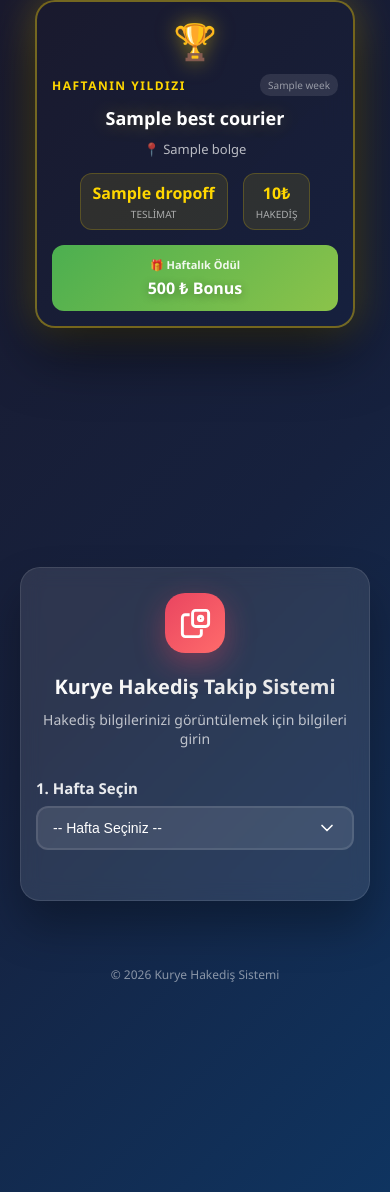
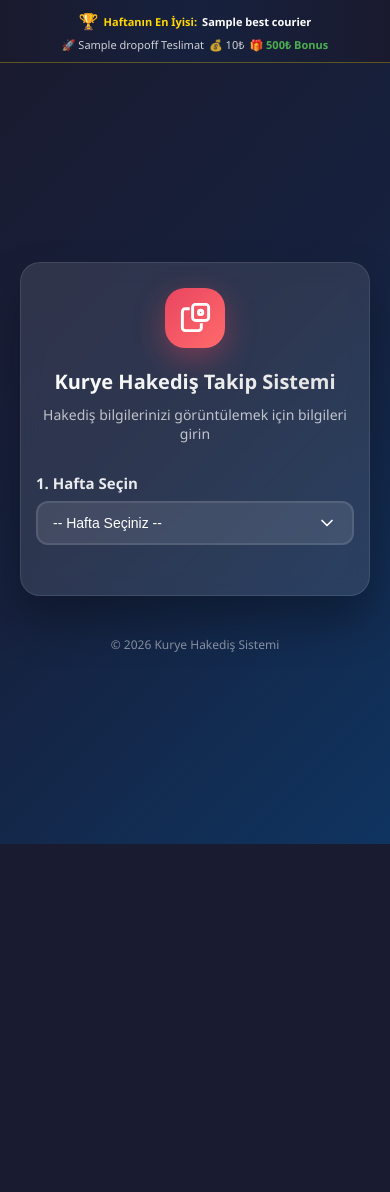
Before and after one commit to frisy148/kurye-hakedis, a Flask app: template templates/login.html in a window 390 px wide. After the commit the page ends 844 px from the top, so only its background shows below. Run offline with Flask 3, Linux system fonts and the light colour scheme; the template is opened without the code that fills it: most values are stand-ins (such as "Sample title", 1, 10 or a date in 2020).

Commit message:
güncelleme

```diff
--- a/static/style.css
+++ b/static/style.css
@@ -20,187 +20,104 @@ body {
     align-items: center;
     justify-content: center;
     padding: 20px;
-    gap: 25px;
+    padding-top: 70px;
 }
 
-/* Haftanın En İyi Kuryesi - Floating Card */
-.best-courier-floating {
+/* Haftanın En İyi Kuryesi - Yatay Bar */
+.best-courier-bar {
     position: fixed;
-    top: 20px;
-    right: 20px;
+    top: 0;
+    left: 0;
+    right: 0;
+    background: linear-gradient(90deg, #1a1a2e 0%, #16213e 50%, #1a1a2e 100%);
+    border-bottom: 1px solid rgba(255, 215, 0, 0.3);
+    padding: 12px 20px;
     z-index: 1000;
-    animation: slideIn 0.5s ease-out;
 }
 
-@keyframes slideIn {
-    from {
-        opacity: 0;
-        transform: translateX(100px);
-    }
-    to {
-        opacity: 1;
-        transform: translateX(0);
-    }
+.best-courier-inner {
+    display: flex;
+    align-items: center;
+    justify-content: center;
+    gap: 15px;
+    flex-wrap: wrap;
 }
 
-.best-courier-card {
-    background: linear-gradient(135deg, rgba(26, 26, 46, 0.95) 0%, rgba(22, 33, 62, 0.95) 100%);
-    backdrop-filter: blur(15px);
-    border-radius: 20px;
-    padding: 20px;
-    width: 280px;
-    border: 2px solid rgba(255, 215, 0, 0.4);
-    box-shadow: 0 20px 50px rgba(0, 0, 0, 0.5), 0 0 30px rgba(255, 215, 0, 0.2);
-    animation: glow 2s ease-in-out infinite alternate;
+.best-courier-bar .trophy {
+    font-size: 20px;
 }
 
-@keyframes glow {
-    from {
-        box-shadow: 0 20px 50px rgba(0, 0, 0, 0.5), 0 0 30px rgba(255, 215, 0, 0.2);
-    }
-    to {
-        box-shadow: 0 25px 60px rgba(0, 0, 0, 0.6), 0 0 40px rgba(255, 215, 0, 0.35);
-    }
-}
-
-.trophy-badge {
-    font-size: 40px;
-    text-align: center;
-    margin-bottom: 10px;
-    filter: drop-shadow(0 0 10px rgba(255, 215, 0, 0.5));
-}
-
-.best-courier-header {
-    display: flex;
-    justify-content: space-between;
-    align-items: center;
-    margin-bottom: 10px;
-}
-
-.best-courier-title {
-    font-size: 12px;
+.best-courier-bar .label {
     color: #FFD700;
-    font-weight: 700;
-    text-transform: uppercase;
-    letter-spacing: 1.5px;
-}
-
-.best-courier-week {
-    font-size: 10px;
-    color: rgba(255, 255, 255, 0.5);
-    background: rgba(255, 255, 255, 0.1);
-    padding: 4px 8px;
-    border-radius: 10px;
-}
-
-.best-courier-name {
-    font-size: 20px;
-    font-weight: 700;
-    color: #ffffff;
-    text-align: center;
-    margin: 10px 0;
-    text-shadow: 0 0 20px rgba(255, 215, 0, 0.3);
-}
-
-.best-courier-region {
-    text-align: center;
     font-size: 13px;
-    color: rgba(255, 255, 255, 0.7);
-    margin-bottom: 15px;
-}
-
-.best-courier-stats {
-    display: flex;
-    justify-content: center;
-    gap: 15px;
-    margin-bottom: 15px;
-}
-
-.best-courier-stats .stat {
-    display: flex;
-    flex-direction: column;
-    align-items: center;
-    background: rgba(255, 215, 0, 0.1);
-    padding: 10px 18px;
-    border-radius: 12px;
-    border: 1px solid rgba(255, 215, 0, 0.2);
-}
-
-.best-courier-stats .stat-value {
-    font-size: 18px;
-    font-weight: 700;
-    color: #FFD700;
-}
-
-.best-courier-stats .stat-label {
-    font-size: 10px;
-    color: rgba(255, 255, 255, 0.6);
-    text-transform: uppercase;
-    margin-top: 3px;
-}
-
-.reward-section {
-    background: linear-gradient(135deg, #4caf50 0%, #8bc34a 100%);
-    border-radius: 12px;
-    padding: 12px;
-    text-align: center;
-    display: flex;
-    flex-direction: column;
-    gap: 5px;
-}
-
-.reward-label {
-    font-size: 11px;
-    color: rgba(255, 255, 255, 0.9);
     font-weight: 600;
 }
 
-.reward-value {
-    font-size: 18px;
+.best-courier-bar .name {
+    color: #ffffff;
+    font-size: 14px;
     font-weight: 700;
-    color: #ffffff;
-    text-shadow: 0 2px 10px rgba(0, 0, 0, 0.3);
 }
 
-/* Mobil için En İyi Kurye Kartı */
+.best-courier-bar .divider {
+    color: rgba(255, 255, 255, 0.2);
+}
+
+.best-courier-bar .region {
+    color: rgba(255, 255, 255, 0.7);
+    font-size: 13px;
+}
+
+.best-courier-bar .stat {
+    color: rgba(255, 255, 255, 0.8);
+    font-size: 13px;
+}
+
+.best-courier-bar .reward {
+    color: #4caf50;
+    font-size: 13px;
+    font-weight: 600;
+}
+
+
+/* Mobil için Bar */
 @media (max-width: 768px) {
-    .best-courier-floating {
-        position: relative;
-        top: 0;
-        right: 0;
-        margin-bottom: 20px;
+    .best-courier-bar {
+        padding: 10px 15px;
     }
 
-    .best-courier-card {
-        width: 100%;
-        max-width: 320px;
-        margin: 0 auto;
+    .best-courier-inner {
+        gap: 8px;
+    }
+
+    .best-courier-bar .divider {
+        display: none;
+    }
+
+    .best-courier-bar .label,
+    .best-courier-bar .name,
+    .best-courier-bar .region,
+    .best-courier-bar .stat,
+    .best-courier-bar .reward {
+        font-size: 11px;
+    }
+
+    .best-courier-bar .trophy {
+        font-size: 16px;
     }
 }
 
 @media (max-width: 480px) {
-    .best-courier-card {
-        padding: 15px;
+    .best-courier-inner {
+        gap: 5px;
     }
 
-    .trophy-badge {
-        font-size: 35px;
+    .best-courier-bar .region {
+        display: none;
     }
 
-    .best-courier-name {
-        font-size: 18px;
-    }
-
-    .best-courier-stats .stat {
-        padding: 8px 12px;
-    }
-
-    .best-courier-stats .stat-value {
-        font-size: 16px;
-    }
-
-    .reward-value {
-        font-size: 16px;
+    .login-container {
+        padding-top: 80px;
     }
 }
 
--- a/templates/login.html
+++ b/templates/login.html
@@ -7,31 +7,21 @@
     <link rel="stylesheet" href="{{ url_for('static', filename='style.css') }}">
 </head>
 <body>
-    <!-- Haftanın En İyi Kuryesi - Sağ Üst -->
+    <!-- Haftanın En İyi Kuryesi - Üst Bar -->
     {% if best_courier %}
-    <div class="best-courier-floating">
-        <div class="best-courier-card">
-            <div class="trophy-badge">🏆</div>
-            <div class="best-courier-header">
-                <span class="best-courier-title">Haftanın Yıldızı</span>
-                <span class="best-courier-week">{{ best_courier.week }}</span>
-            </div>
-            <div class="best-courier-name">{{ best_courier.name }}</div>
-            <div class="best-courier-region">📍 {{ best_courier.bolge }}</div>
-            <div class="best-courier-stats">
-                <div class="stat">
-                    <span class="stat-value">{{ best_courier.dropoff }}</span>
-                    <span class="stat-label">Teslimat</span>
-                </div>
-                <div class="stat">
-                    <span class="stat-value">{{ "%.0f"|format(best_courier.hakedis) }}₺</span>
-                    <span class="stat-label">Hakediş</span>
-                </div>
-            </div>
-            <div class="reward-section">
-                <span class="reward-label">🎁 Haftalık Ödül</span>
-                <span class="reward-value">500 ₺ Bonus</span>
-            </div>
+    <div class="best-courier-bar">
+        <div class="best-courier-inner">
+            <span class="trophy">🏆</span>
+            <span class="label">Haftanın En İyisi:</span>
+            <span class="name">{{ best_courier.name }}</span>
+            <span class="divider">|</span>
+            <span class="region">📍 {{ best_courier.bolge }}</span>
+            <span class="divider">|</span>
+            <span class="stat">🚀 {{ best_courier.dropoff }} Teslimat</span>
+            <span class="divider">|</span>
+            <span class="stat">💰 {{ "%.0f"|format(best_courier.hakedis) }}₺</span>
+            <span class="divider">|</span>
+            <span class="reward">🎁 500₺ Bonus</span>
         </div>
     </div>
     {% endif %}
```
